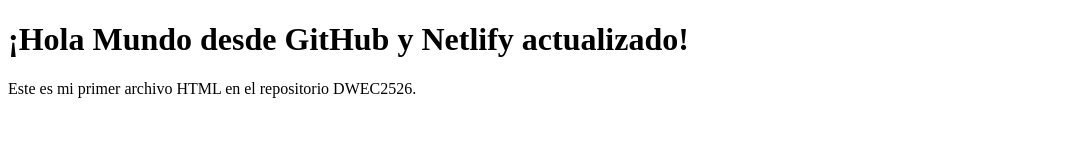
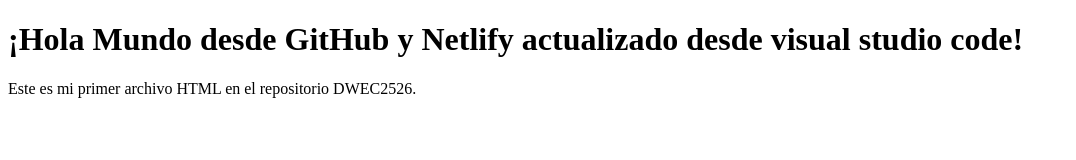
Before and after one commit to aantooniioo/DWEC2526, a plain HTML site: page index.html in a window 1280 px wide. Shown: the whole page, without its empty margins (0-1076 px from the left). Drawn offline with Linux system fonts and the light colour scheme.

Commit message:
Actualizado index.html desde VSC

```diff
--- a/index.html
+++ b/index.html
@@ -2,10 +2,11 @@
 <html lang="es">
 <head>
     <meta charset="UTF-8">
+    <meta name="viewport" content="width=device-width, initial-scale=1.0">
     <title>Hola Mundo</title>
 </head>
 <body>
-    <h1>¡Hola Mundo desde GitHub y Netlify actualizado!</h1>
+    <h1>¡Hola Mundo desde GitHub y Netlify actualizado desde visual studio code!</h1>
     <p>Este es mi primer archivo HTML en el repositorio DWEC2526.</p>
 </body>
 </html>
```
